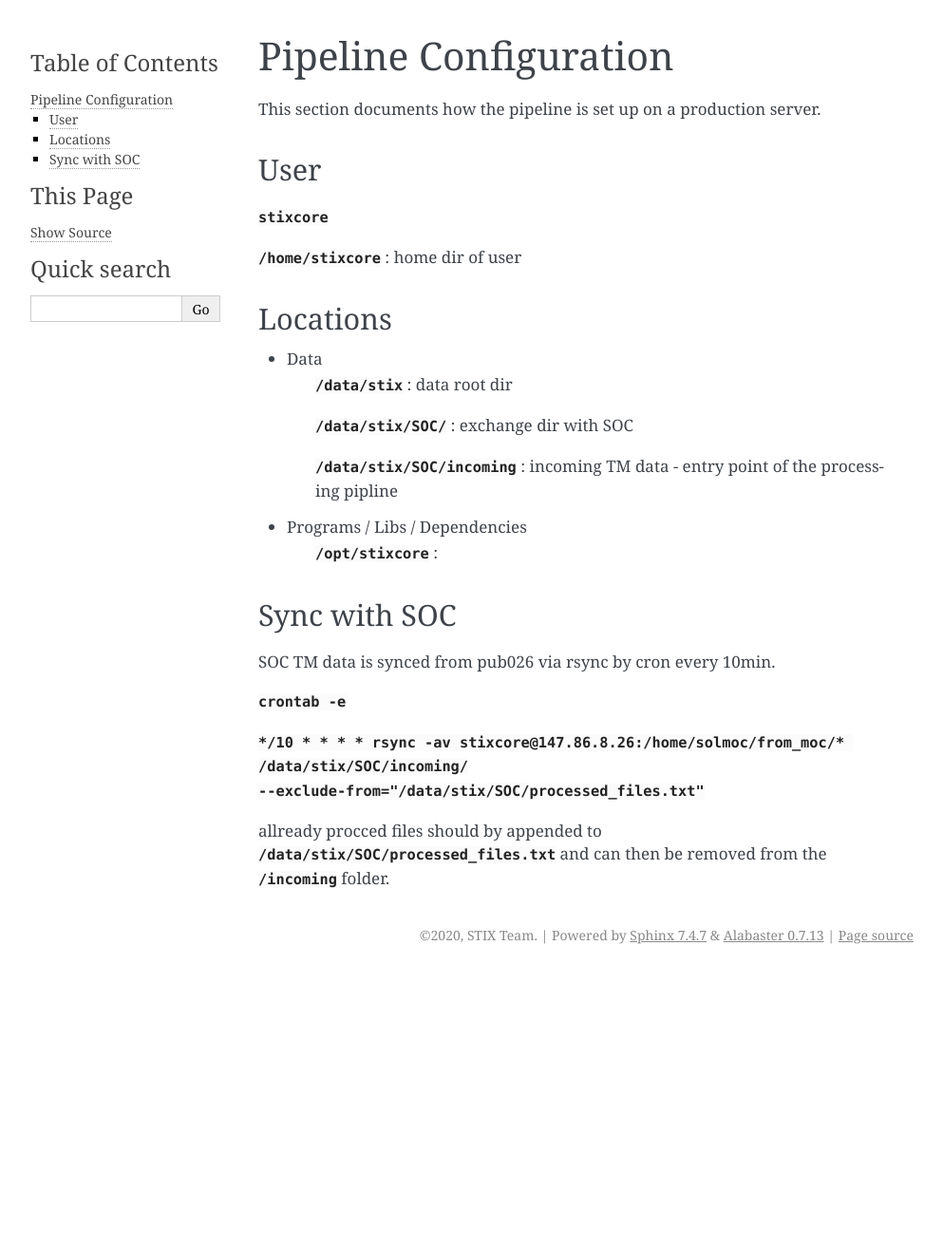
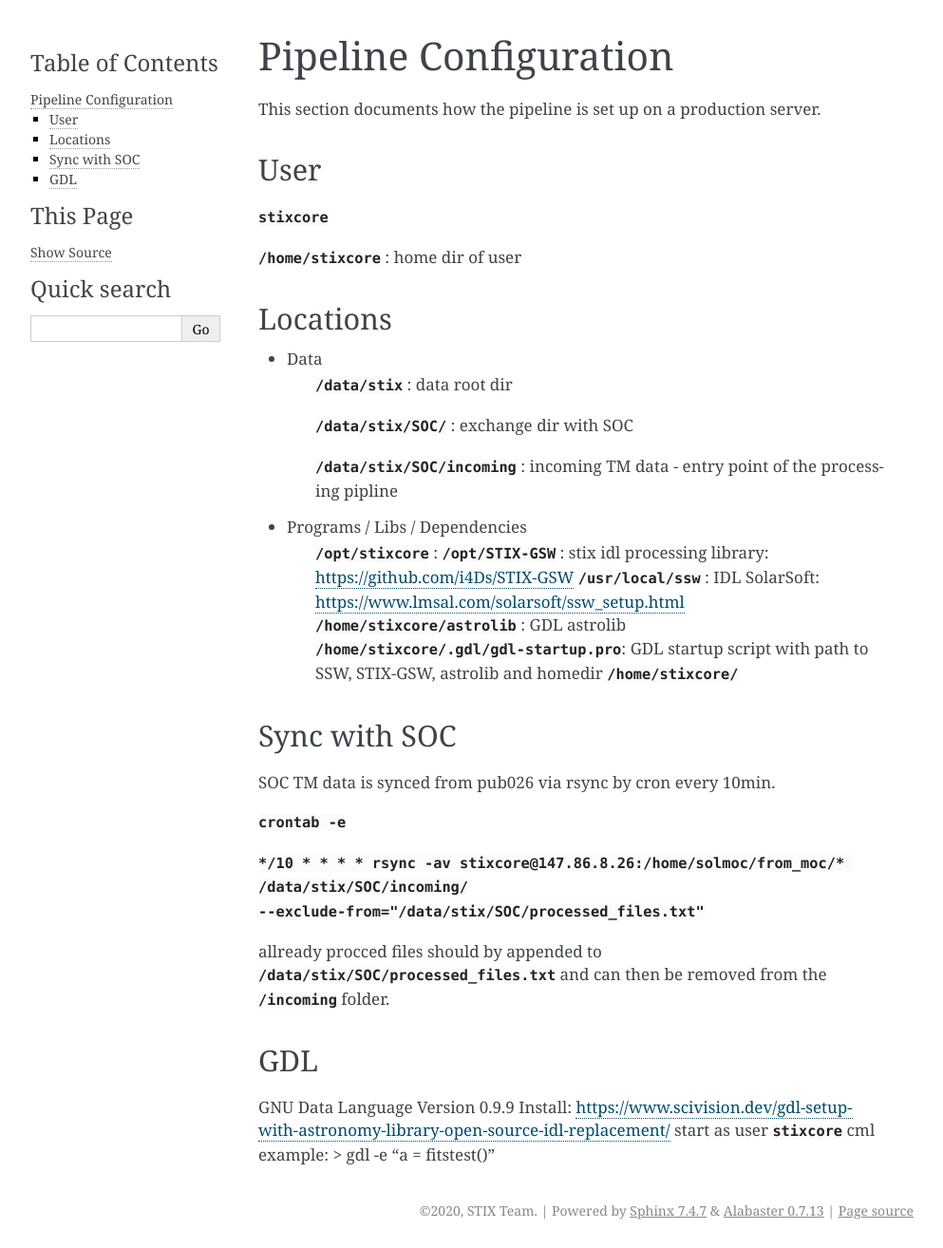
Before and after one commit to i4Ds/STIXCore, a Sphinx documentation site: the page built from docs/pipelineconfiguration.rst, in a window 1280 px wide. Shown: the whole page at 95% size, without its empty margins (148-1141 px from the left). Built offline with Sphinx 7.4.7, drawn with Linux system fonts in a browser that asks for light colours; the version number could not be read and is left out; before the commit the page ends 1024 px from its top, so only the background shows below that.

Commit message:
add GDL setup docu

```diff
--- a/docs/pipelineconfiguration.rst
+++ b/docs/pipelineconfiguration.rst
@@ -22,6 +22,10 @@ Locations
 
 * Programs / Libs / Dependencies
     `/opt/stixcore` :
+    `/opt/STIX-GSW` : stix idl processing library: https://github.com/i4Ds/STIX-GSW
+    `/usr/local/ssw` : IDL SolarSoft: https://www.lmsal.com/solarsoft/ssw_setup.html
+    `/home/stixcore/astrolib` : GDL astrolib
+    `/home/stixcore/.gdl/gdl-startup.pro`: GDL startup script with path to SSW, STIX-GSW, astrolib and homedir `/home/stixcore/`
 
 
 Sync with SOC
@@ -34,3 +38,12 @@ SOC TM data is synced from pub026 via rsync by cron every 10min.
 `*/10 * * * * rsync -av stixcore@147.86.8.26:/home/solmoc/from_moc/*  /data/stix/SOC/incoming/ --exclude-from="/data/stix/SOC/processed_files.txt"`
 
 allready procced files should by appended to `/data/stix/SOC/processed_files.txt` and can then be removed from the `/incoming` folder.
+
+GDL
+---
+
+GNU Data Language
+Version 0.9.9
+Install: https://www.scivision.dev/gdl-setup-with-astronomy-library-open-source-idl-replacement/
+start as user `stixcore`
+cml example: > gdl -e "a = fitstest()"
```
